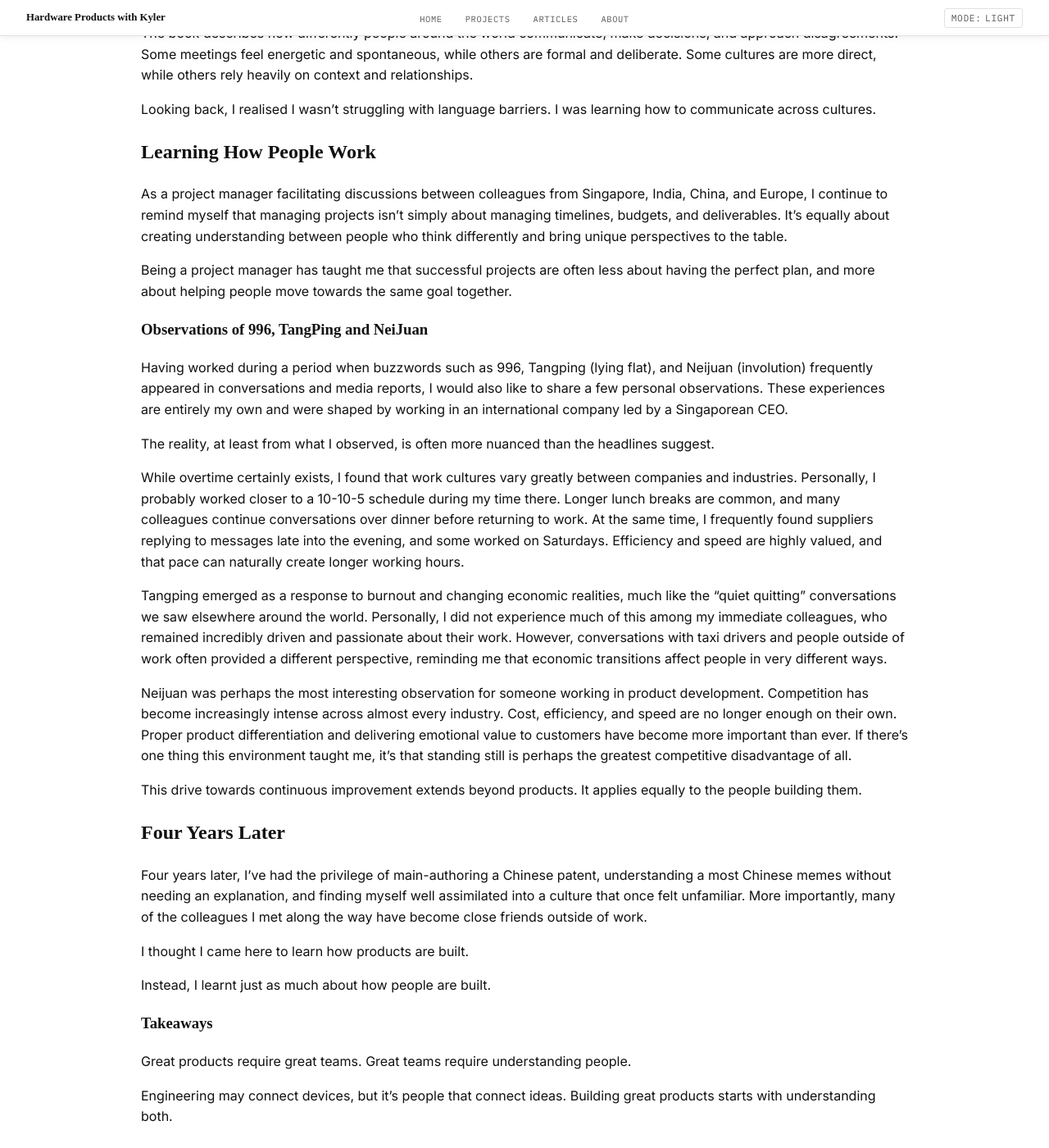
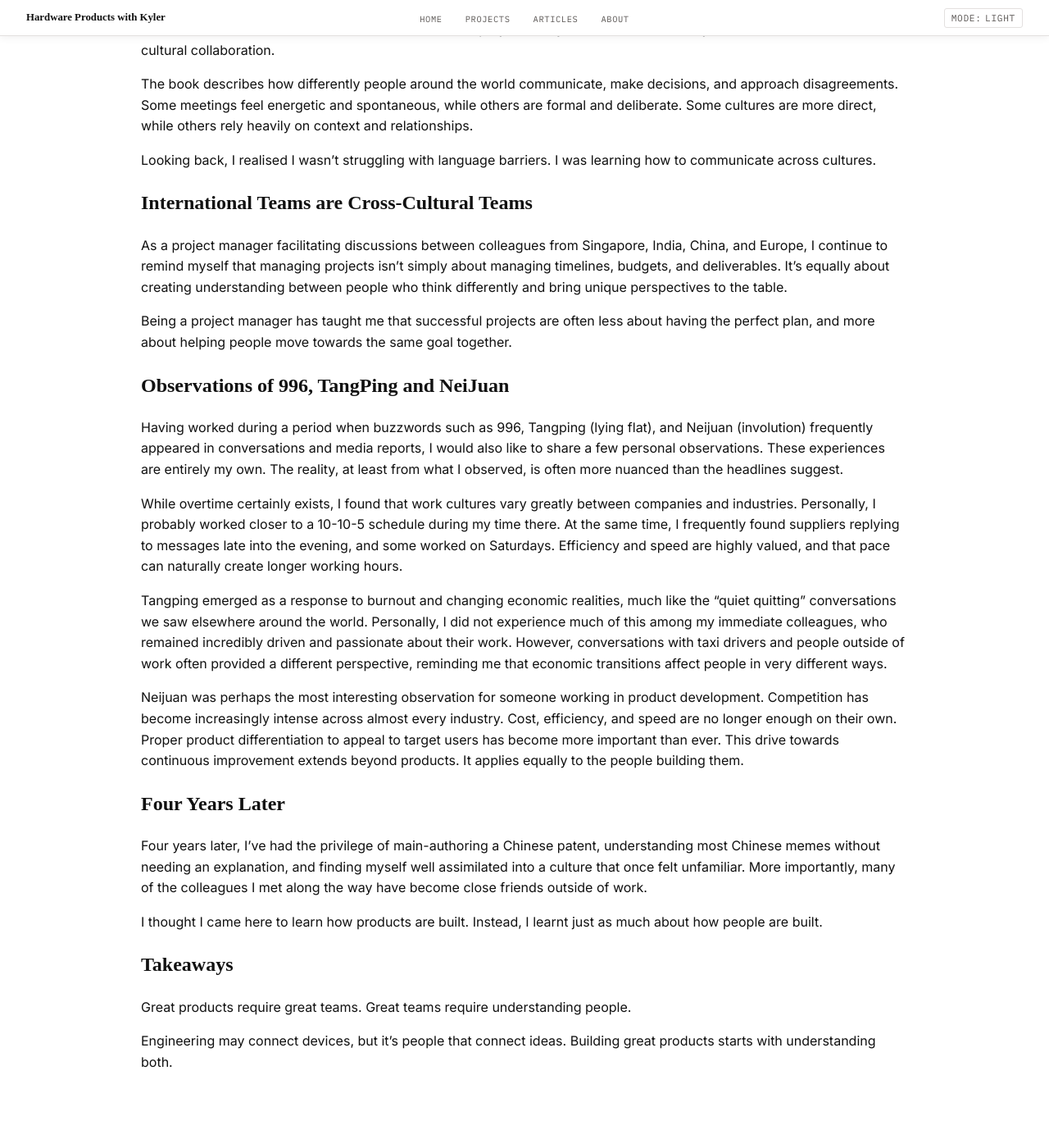
Before and after one commit to kaitkj/kaitkj.github.io, a Jekyll site: the page built from _articles/2026-07_flights.md, in a window 1280 px wide and 1400 px high, scrolled down 2210 px. Shown: the whole window at 82% size. Built offline with Jekyll 4.4.1, drawn with Linux system fonts in a browser that asks for light colours; some web fonts are replaced; some of the changed text lies outside the part shown.

Commit message:
Update 2026-07_flights.md

```diff
--- a/_articles/2026-07_flights.md
+++ b/_articles/2026-07_flights.md
@@ -38,41 +38,37 @@ What began as colleagues eventually became friendships outside of work.
 
 These experiences reminded me that people don't leave their personal experiences at the office door. They bring them into the products they build, the decisions they make, and the relationships they form.
 
+## Learning How People Work
+
 After returning to Singapore from one of my longer work assignments, I had a one-on-one conversation with our HR Director who recommended that I read *The Culture Map* by Erin Meyer. It remains one of my favourite books on cross-cultural collaboration.
 
 The book describes how differently people around the world communicate, make decisions, and approach disagreements. Some meetings feel energetic and spontaneous, while others are formal and deliberate. Some cultures are more direct, while others rely heavily on context and relationships.
 
 Looking back, I realised I wasn't struggling with language barriers. I was learning how to communicate across cultures.
 
-## Learning How People Work
+## International Teams are Cross-Cultural Teams
 
 As a project manager facilitating discussions between colleagues from Singapore, India, China, and Europe, I continue to remind myself that managing projects isn't simply about managing timelines, budgets, and deliverables. It's equally about creating understanding between people who think differently and bring unique perspectives to the table.
 
 Being a project manager has taught me that successful projects are often less about having the perfect plan, and more about helping people move towards the same goal together.
 
-### Observations of 996, TangPing and NeiJuan
+## Observations of 996, TangPing and NeiJuan
 
-Having worked during a period when buzzwords such as 996, Tangping (lying flat), and Neijuan (involution) frequently appeared in conversations and media reports, I would also like to share a few personal observations. These experiences are entirely my own and were shaped by working in an international company led by a Singaporean CEO.
+Having worked during a period when buzzwords such as 996, Tangping (lying flat), and Neijuan (involution) frequently appeared in conversations and media reports, I would also like to share a few personal observations. These experiences are entirely my own. The reality, at least from what I observed, is often more nuanced than the headlines suggest.
 
-The reality, at least from what I observed, is often more nuanced than the headlines suggest.
-
-While overtime certainly exists, I found that work cultures vary greatly between companies and industries. Personally, I probably worked closer to a 10-10-5 schedule during my time there. Longer lunch breaks are common, and many colleagues continue conversations over dinner before returning to work. At the same time, I frequently found suppliers replying to messages late into the evening, and some worked on Saturdays. Efficiency and speed are highly valued, and that pace can naturally create longer working hours.
+While overtime certainly exists, I found that work cultures vary greatly between companies and industries. Personally, I probably worked closer to a 10-10-5 schedule during my time there. At the same time, I frequently found suppliers replying to messages late into the evening, and some worked on Saturdays. Efficiency and speed are highly valued, and that pace can naturally create longer working hours.
 
 Tangping emerged as a response to burnout and changing economic realities, much like the "quiet quitting" conversations we saw elsewhere around the world. Personally, I did not experience much of this among my immediate colleagues, who remained incredibly driven and passionate about their work. However, conversations with taxi drivers and people outside of work often provided a different perspective, reminding me that economic transitions affect people in very different ways.
 
-Neijuan was perhaps the most interesting observation for someone working in product development. Competition has become increasingly intense across almost every industry. Cost, efficiency, and speed are no longer enough on their own. Proper product differentiation and delivering emotional value to customers have become more important than ever. If there's one thing this environment taught me, it's that standing still is perhaps the greatest competitive disadvantage of all.
-
-This drive towards continuous improvement extends beyond products. It applies equally to the people building them.
+Neijuan was perhaps the most interesting observation for someone working in product development. Competition has become increasingly intense across almost every industry. Cost, efficiency, and speed are no longer enough on their own. Proper product differentiation to appeal to target users has become more important than ever. This drive towards continuous improvement extends beyond products. It applies equally to the people building them.
 
 ## Four Years Later
 
-Four years later, I've had the privilege of main-authoring a Chinese patent, understanding a most Chinese memes without needing an explanation, and finding myself well assimilated into a culture that once felt unfamiliar. More importantly, many of the colleagues I met along the way have become close friends outside of work.
+Four years later, I've had the privilege of main-authoring a Chinese patent, understanding most Chinese memes without needing an explanation, and finding myself well assimilated into a culture that once felt unfamiliar. More importantly, many of the colleagues I met along the way have become close friends outside of work.
 
-I thought I came here to learn how products are built.
+I thought I came here to learn how products are built. Instead, I learnt just as much about how people are built.
 
-Instead, I learnt just as much about how people are built.
-
-### Takeaways
+## Takeaways
 
 Great products require great teams. Great teams require understanding people.
 
```
